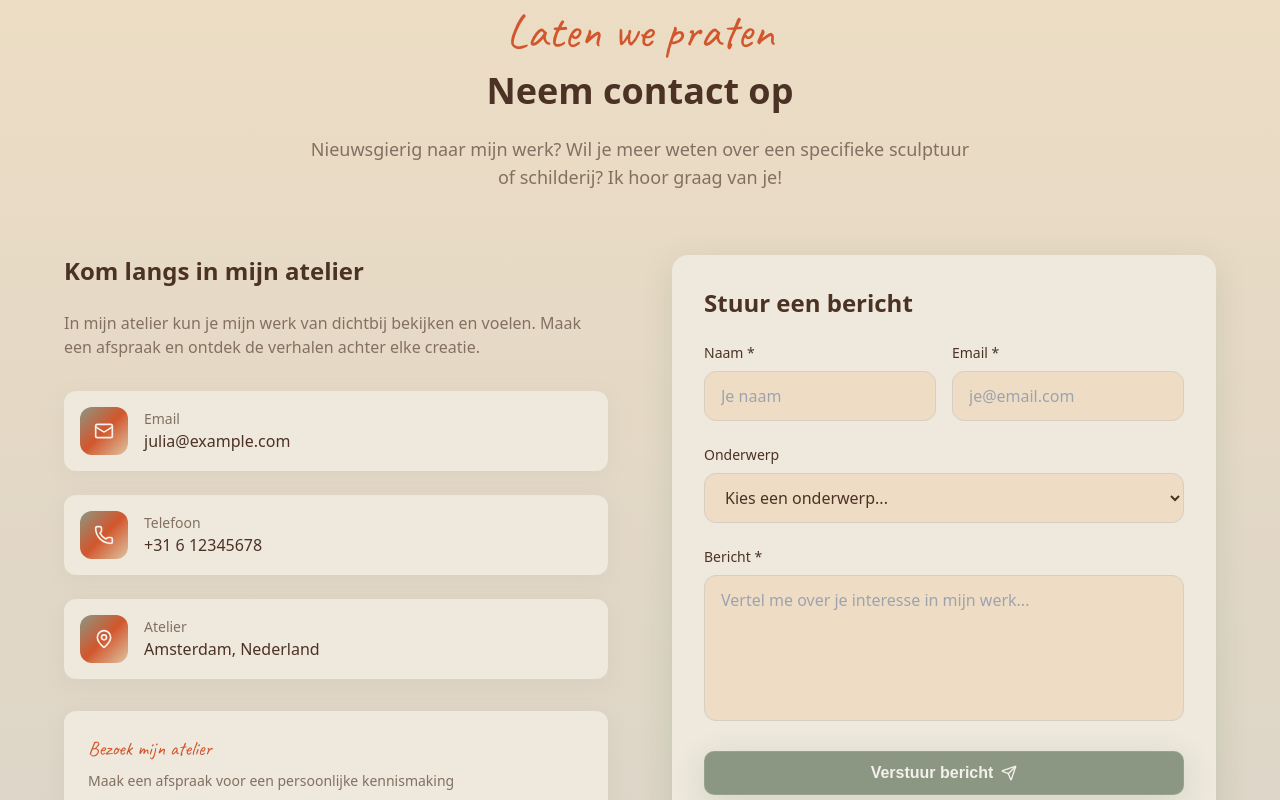
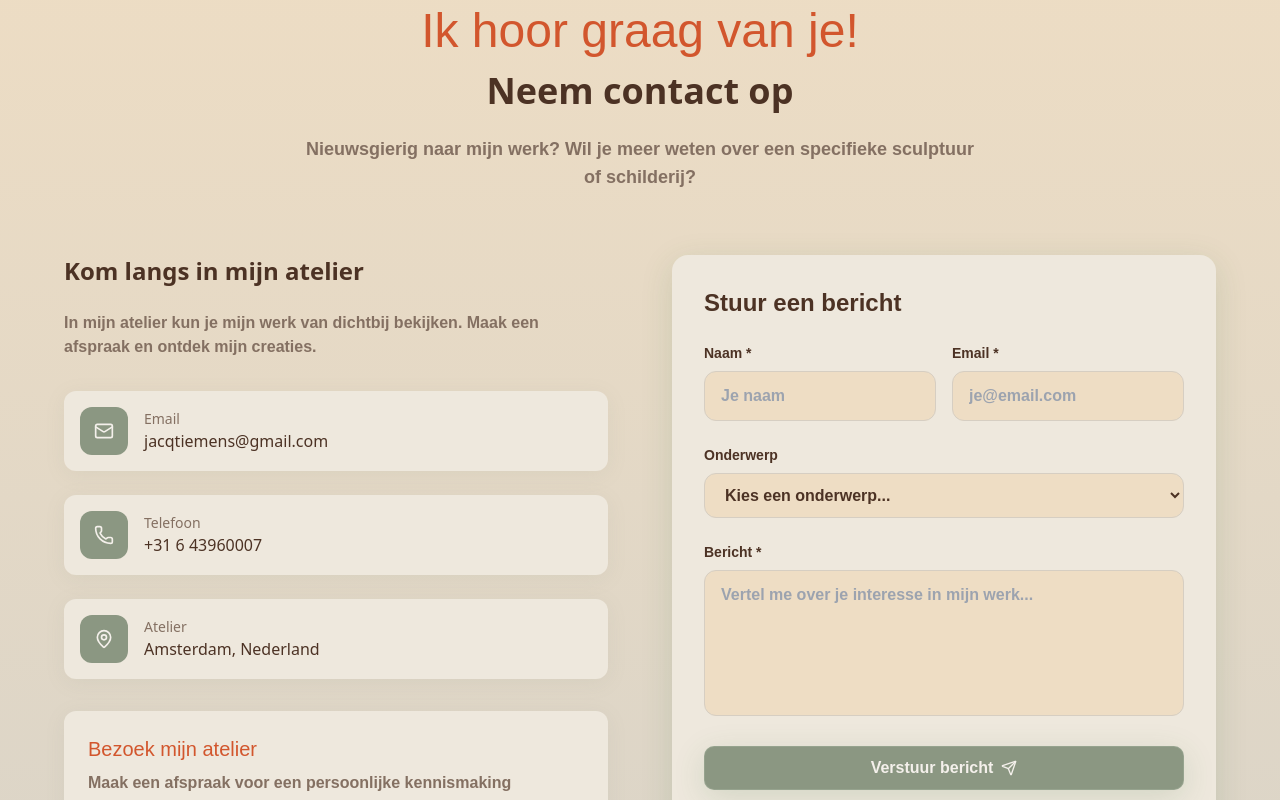
Before and after one commit to Juliasmitjes/lichtsculpturen, a React (Vite) app: page /#/ in a window 1280 px wide. Shown: the part 5720-6520 px from the top of the page. Built offline with nearby package versions, Linux system fonts and the light colour scheme; a web font is replaced by a local one.

Commit message:
layout contact

```diff
--- a/src/components/Contact.tsx
+++ b/src/components/Contact.tsx
@@ -31,48 +31,48 @@ const Contact = () => {
       <div className="container mx-auto px-6">
         <div className="max-w-6xl mx-auto">
 
-          {/* Section Header */}
+          {/* header */}
           <div className="text-center mb-16">
-            <h2 className="font-handwritten text-4xl lg:text-5xl text-accent mb-4">
-              Laten we praten
+            <h2 className="font-playful text-4xl lg:text-5xl text-accent mb-4">
+              Ik hoor graag van je!
             </h2>
             <h3 className="text-3xl lg:text-4xl font-bold text-foreground mb-6">
               Neem contact op
             </h3>
-            <p className="text-lg text-muted-foreground max-w-2xl mx-auto">
+            <p className="text-lg text-muted-foreground font-business font-bold max-w-2xl mx-auto">
               Nieuwsgierig naar mijn werk? Wil je meer weten over een specifieke sculptuur
-              of schilderij? Ik hoor graag van je!
+              of schilderij?
             </p>
           </div>
 
           <div className="grid lg:grid-cols-2 gap-16">
 
-            {/* Contact Info */}
+            {/* info */}
             <div className="space-y-8">
               <div>
                 <h4 className="text-2xl font-semibold text-foreground mb-6">
                   Kom langs in mijn atelier
                 </h4>
-                <p className="text-muted-foreground mb-8">
-                  In mijn atelier kun je mijn werk van dichtbij bekijken en voelen.
-                  Maak een afspraak en ontdek de verhalen achter elke creatie.
+                <p className="text-muted-foreground font-business font-bold mb-8">
+                  In mijn atelier kun je mijn werk van dichtbij bekijken.
+                  Maak een afspraak en ontdek mijn creaties.
                 </p>
               </div>
 
-              {/* Contact Details */}
+              {/* details */}
               <div className="space-y-6">
                 {[
                   {
                     icon: Mail,
                     title: "Email",
-                    detail: "julia@example.com",
-                    action: "mailto:julia@example.com"
+                    detail: "jacqtiemens@gmail.com",
+                    action: "mailto:jacqtiemens@gmail.com"
                   },
                   {
                     icon: Phone,
                     title: "Telefoon",
-                    detail: "+31 6 12345678",
-                    action: "tel:+31612345678"
+                    detail: "+31 6 43960007",
+                    action: "tel:+31643960007"
                   },
                   {
                     icon: MapPin,
@@ -82,7 +82,7 @@ const Contact = () => {
                   }
                 ].map((contact, index) => (
                   <div key={index} className="flex items-center gap-4 p-4 bg-card rounded-lg shadow-soft hover:shadow-warm transition-all duration-300 group">
-                    <div className="w-12 h-12 bg-gradient-warm rounded-lg flex items-center justify-center group-hover:scale-110 transition-transform duration-300">
+                    <div className="w-12 h-12 bg-primary rounded-lg flex items-center justify-center group-hover:scale-110 transition-transform duration-300">
                       <contact.icon className="w-5 h-5 text-primary-foreground" />
                     </div>
                     <div className="flex-1">
@@ -104,10 +104,10 @@ const Contact = () => {
 
               {/* CTA */}
               <div className="bg-card p-6 rounded-xl shadow-soft">
-                <h5 className="font-handwritten text-xl text-accent mb-2">
+                <h5 className="font-playful text-xl text-accent mb-2">
                   Bezoek mijn atelier
                 </h5>
-                <p className="text-muted-foreground text-sm mb-4">
+                <p className="text-muted-foreground font-business font-bold text-md mb-4">
                   Maak een afspraak voor een persoonlijke kennismaking
                 </p>
                 <Button variant="outline" size="sm">
@@ -118,14 +118,14 @@ const Contact = () => {
 
             {/* Contact Form */}
             <div className="bg-card rounded-2xl p-8 shadow-warm">
-              <h4 className="text-2xl font-semibold text-foreground mb-6">
+              <h4 className="text-2xl font-business font-bold text-foreground mb-6">
                 Stuur een bericht
               </h4>
 
               <form onSubmit={handleSubmit} className="space-y-6">
                 <div className="grid grid-cols-1 sm:grid-cols-2 gap-4">
                   <div>
-                    <label htmlFor="name" className="block text-sm font-medium text-foreground mb-2">
+                    <label htmlFor="name" className="block text-sm font-business font-bold text-foreground mb-2">
                       Naam *
                     </label>
                     <input
@@ -135,13 +135,13 @@ const Contact = () => {
                       required
                       value={formData.name}
                       onChange={handleChange}
-                      className="w-full px-4 py-3 bg-background border border-border rounded-lg focus:outline-none focus:ring-2 focus:ring-primary transition-colors"
+                      className="w-full px-4 py-3 bg-background font-business font-bold border border-border rounded-lg focus:outline-none focus:ring-2 focus:ring-primary transition-colors"
                       placeholder="Je naam"
                     />
                   </div>
 
                   <div>
-                    <label htmlFor="email" className="block text-sm font-medium text-foreground mb-2">
+                    <label htmlFor="email" className="block text-sm font-business font-bold text-foreground mb-2">
                       Email *
                     </label>
                     <input
@@ -151,14 +151,14 @@ const Contact = () => {
                       required
                       value={formData.email}
                       onChange={handleChange}
-                      className="w-full px-4 py-3 bg-background border border-border rounded-lg focus:outline-none focus:ring-2 focus:ring-primary transition-colors"
+                      className="w-full px-4 py-3 bg-background font-business font-bold border border-border rounded-lg focus:outline-none focus:ring-2 focus:ring-primary transition-colors"
                       placeholder="je@email.com"
                     />
                   </div>
                 </div>
 
                 <div>
-                  <label htmlFor="subject" className="block text-sm font-medium text-foreground mb-2">
+                  <label htmlFor="subject" className="block text-sm font-business font-bold text-foreground mb-2">
                     Onderwerp
                   </label>
                   <select
@@ -166,7 +166,7 @@ const Contact = () => {
                     name="subject"
                     value={formData.subject}
                     onChange={handleChange}
-                    className="w-full px-4 py-3 bg-background border border-border rounded-lg focus:outline-none focus:ring-2 focus:ring-primary transition-colors"
+                    className="w-full px-4 py-3 bg-background border font-business font-bold border-border rounded-lg focus:outline-none focus:ring-2 focus:ring-primary transition-colors"
                   >
                     <option value="">Kies een onderwerp...</option>
                     <option value="Lichtsculptuur informatie">Lichtsculptuur informatie</option>
@@ -178,7 +178,7 @@ const Contact = () => {
                 </div>
 
                 <div>
-                  <label htmlFor="message" className="block text-sm font-medium text-foreground mb-2">
+                  <label htmlFor="message" className="block text-sm font-business font-bold text-foreground mb-2">
                     Bericht *
                   </label>
                   <textarea
@@ -188,7 +188,7 @@ const Contact = () => {
                     value={formData.message}
                     onChange={handleChange}
                     rows={5}
-                    className="w-full px-4 py-3 bg-background border border-border rounded-lg focus:outline-none focus:ring-2 focus:ring-primary transition-colors resize-none"
+                    className="w-full px-4 py-3 bg-background border font-business font-bold border-border rounded-lg focus:outline-none focus:ring-2 focus:ring-primary transition-colors resize-none"
                     placeholder="Vertel me over je interesse in mijn werk..."
                   />
                 </div>
```
